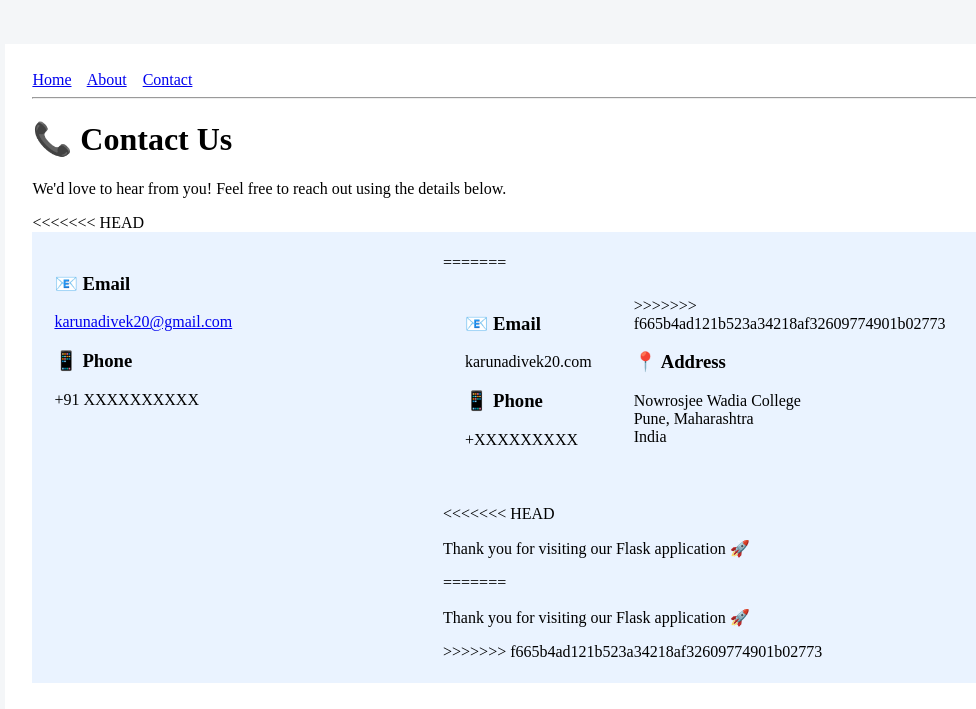
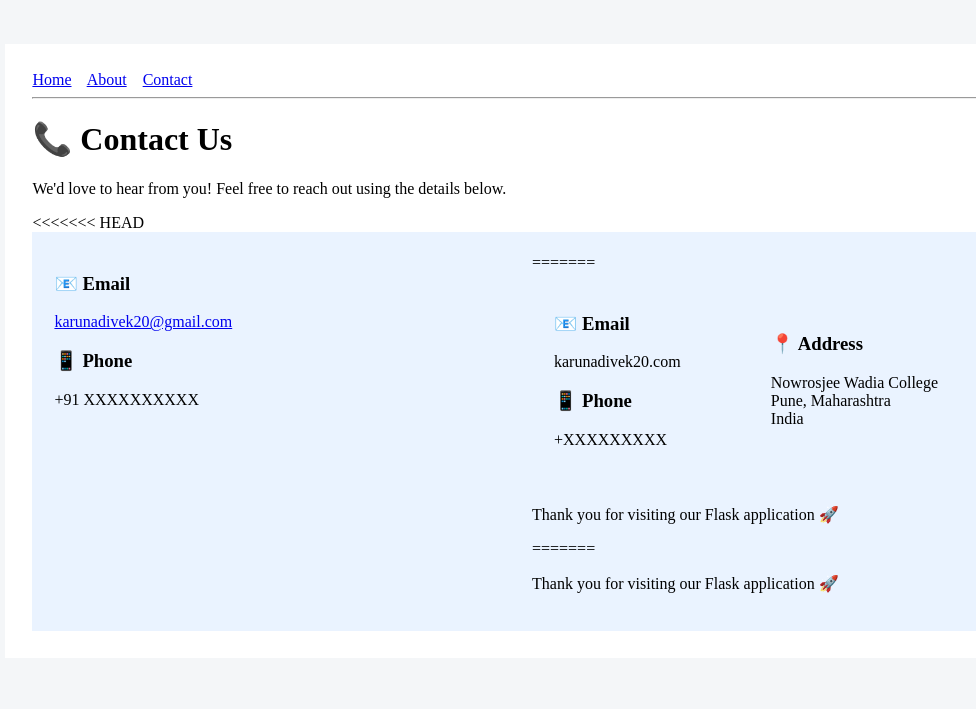
Before and after one commit to karunadivekar/python-Flask_basics, a Flask app: template flask-basics/part-2/templates/contact.html in a window 1280 px wide. Shown: the top 709 px of the page, without its empty margins (129-1105 px from the left). Run offline with Flask 3, Linux system fonts and the light colour scheme; the template is opened without the code that fills it, so the values that code supplies are empty.

Commit message:
Fix merge conflict in contact.html
Removed merge conflict markers and cleaned up HTML.

```diff
--- a/flask-basics/part-2/templates/contact.html
+++ b/flask-basics/part-2/templates/contact.html
@@ -56,7 +56,7 @@
                     </td>
 
                     <td width="50%">
->>>>>>> f665b4ad121b523a34218af32609774901b02773
+
                         <h3>📍 Address</h3>
                         <p>
                             Nowrosjee Wadia College<br>
@@ -68,14 +68,13 @@
             </table>
 
             <br>
-<<<<<<< HEAD
+<HEAD
             <p>Thank you for visiting our Flask application 🚀</p>
 =======
 
             <p>
                 Thank you for visiting our Flask application 🚀
             </p>
->>>>>>> f665b4ad121b523a34218af32609774901b02773
 
         </td>
     </tr>
```
